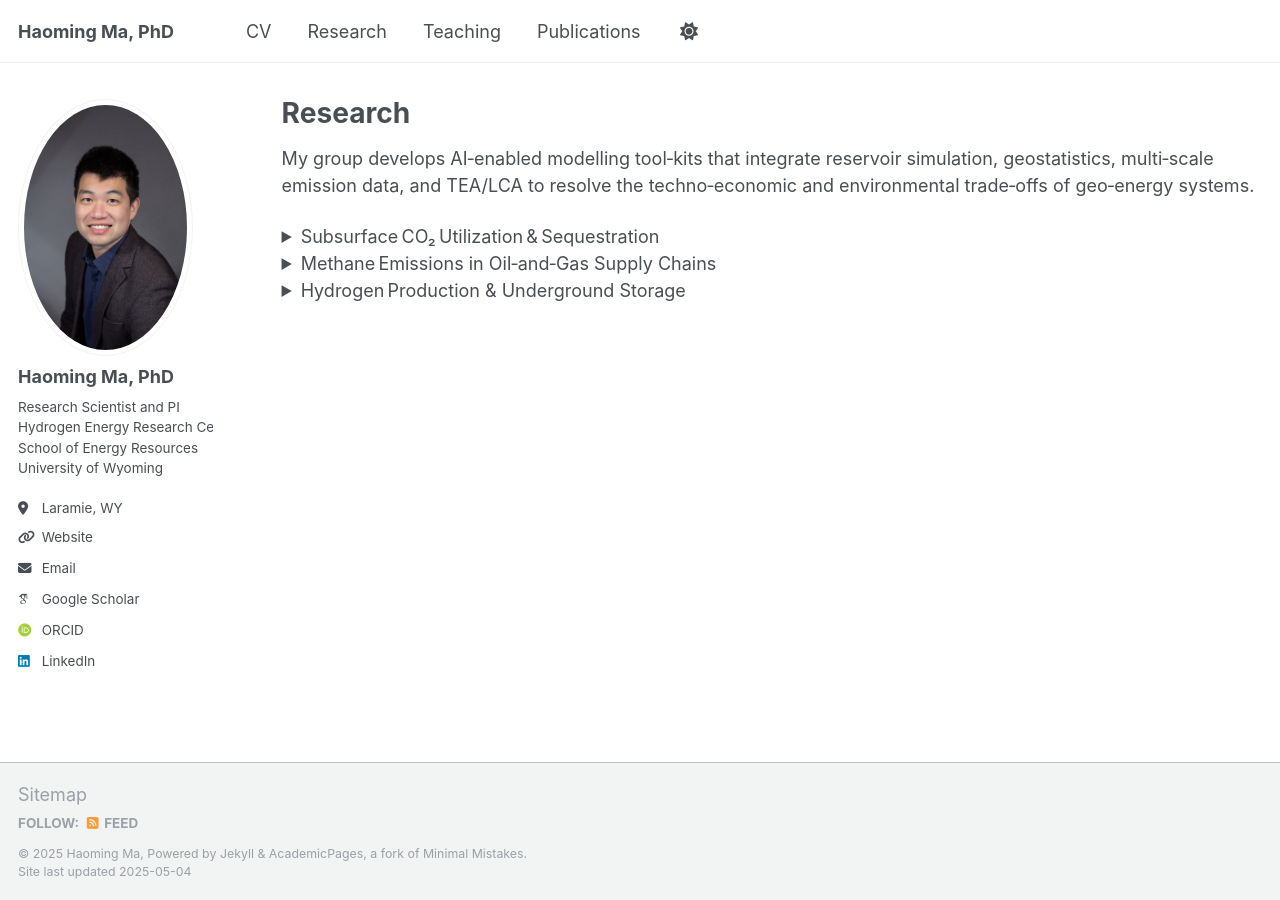
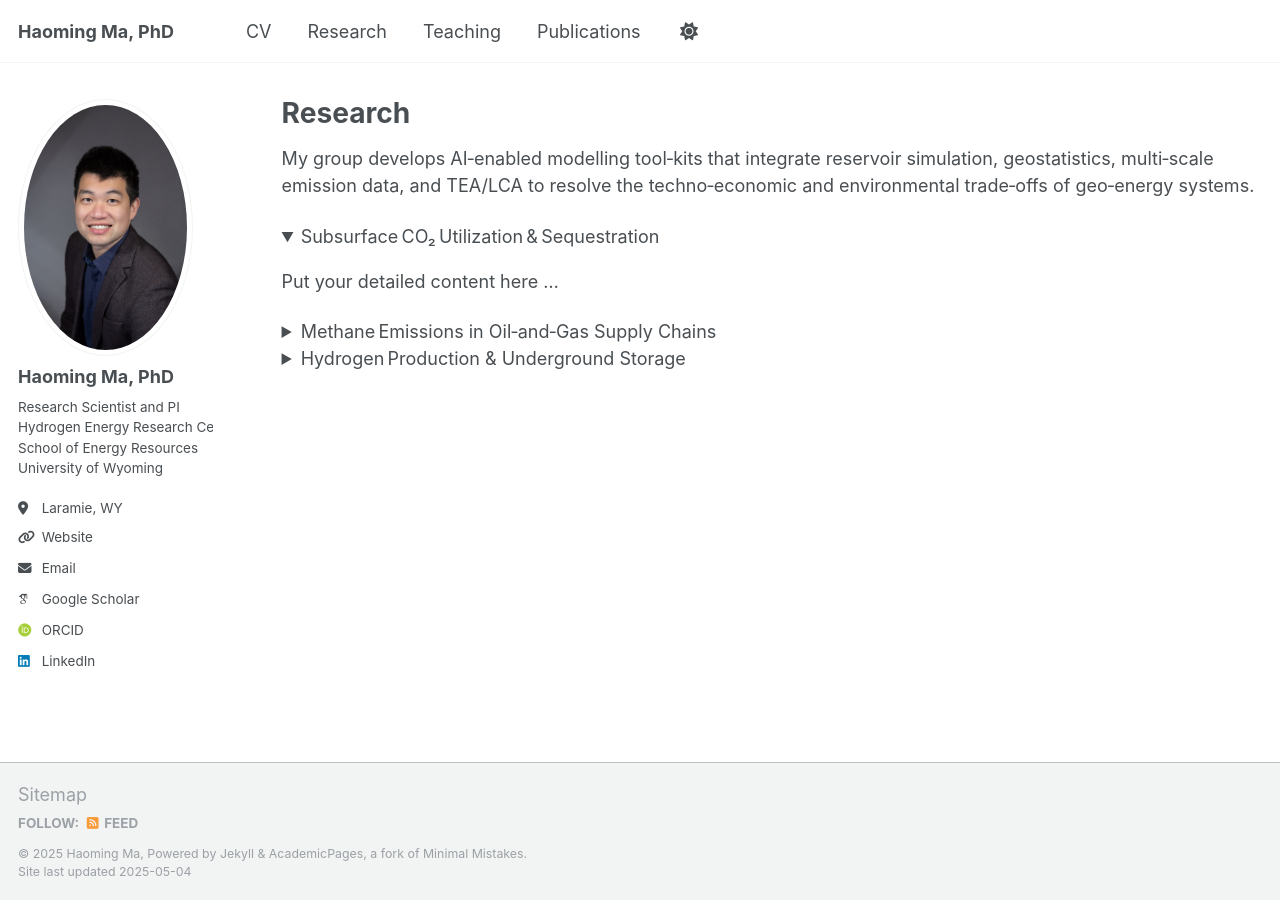
Before and after one commit to haoming-ma/haoming-ma.github.io, a Jekyll site: the page built from _pages/research.md, in a window 1280 px wide. Built offline with Jekyll 4.4.1, drawn with Linux system fonts in a browser that asks for light colours; some web fonts are replaced; part of the change alters nothing that is shown.

Commit message:
Update research.md

```diff
--- a/_pages/research.md
+++ b/_pages/research.md
@@ -1,5 +1,5 @@
 ---
-layout: archive           # keep whatever layout you chose
+layout: archive
 title:  "Research"
 permalink: /research/
 author_profile: true
@@ -9,17 +9,38 @@ My group develops AI‑enabled modelling tool‑kits that integrate reservoir
 simulation, geostatistics, multi‑scale emission data, and TEA/LCA to resolve
 the techno‑economic and environmental trade‑offs of geo‑energy systems.
 
-<details class="accordion">
+<details class="accordion" open>
   <summary>Subsurface CO₂ Utilization & Sequestration</summary>
-  <p>Put your detailed content here …</p>
+
+  <p>Put your detailed content here …</p>
 </details>
 
 <details class="accordion">
   <summary>Methane Emissions in Oil‑and‑Gas Supply Chains</summary>
-  <p>More content …</p>
+
+  <p>More content …</p>
 </details>
 
 <details class="accordion">
   <summary>Hydrogen Production & Underground Storage</summary>
-  <p>More content …</p>
+
+  <p>More content …</p>
 </details>
+
+<script>
+/* ╔════════════════════════════════════════════╗
+   ║  keep exactly one <details.accordion> open ║
+   ╚════════════════════════════════════════════╝ */
+document.addEventListener('DOMContentLoaded', () => {
+  const items = document.querySelectorAll('details.accordion');
+  items.forEach((item) => {
+    item.addEventListener('toggle', () => {
+      if (item.open) {                     // this one was just opened
+        items.forEach((other) => {
+          if (other !== item) other.open = false;  // close the rest
+        });
+      }
+    });
+  });
+});
+</script>
```
